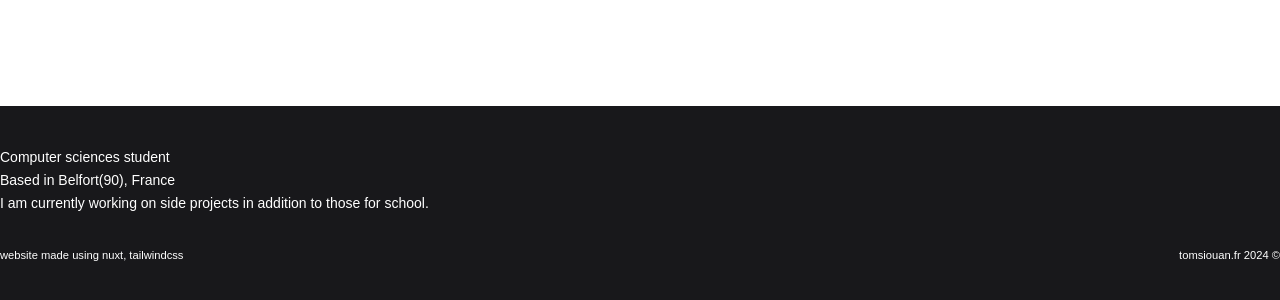
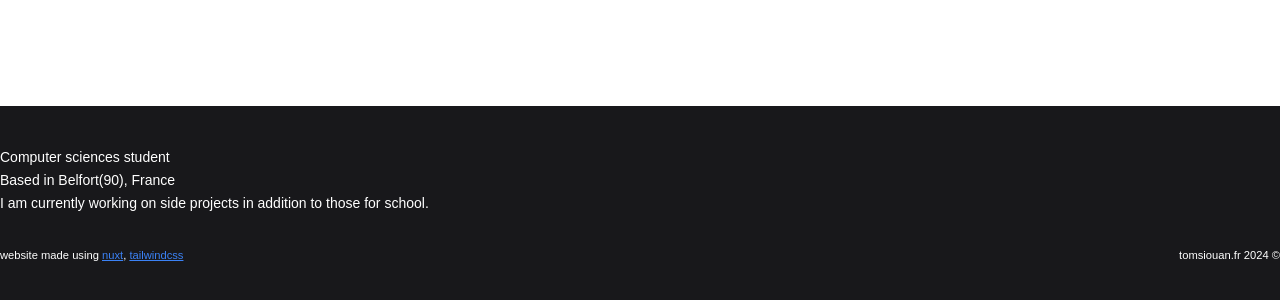
Before and after one commit to tomsiouan/Portfolio, a Nuxt app: page / in a window 1280 px wide. Shown: the part 1670-1970 px from the top of the page. Built offline with nearby package versions, Linux system fonts and the light colour scheme; a web font is replaced by a local one.

Commit message:
chore(footer): add link/colors on nuxt and tailwinds mentions

```diff
--- a/src/components/global/footer.vue
+++ b/src/components/global/footer.vue
@@ -12,7 +12,7 @@
         </div>
       </div>
       <div class="footer-lower flex justify-between md:flex-row flex-col gap-4">
-        <small>website made using nuxt, tailwindcss</small>
+        <small>website made using <a href="https://nuxt.com" class="text-blue-500 underline hover:text-blue-400">nuxt</a>, <a href="https://tailwindcss.com" class="text-blue-500 underline hover:text-blue-400">tailwindcss</a></small>
         <small>tomsiouan.fr 2024 ©</small>
       </div>
     </div>
```
